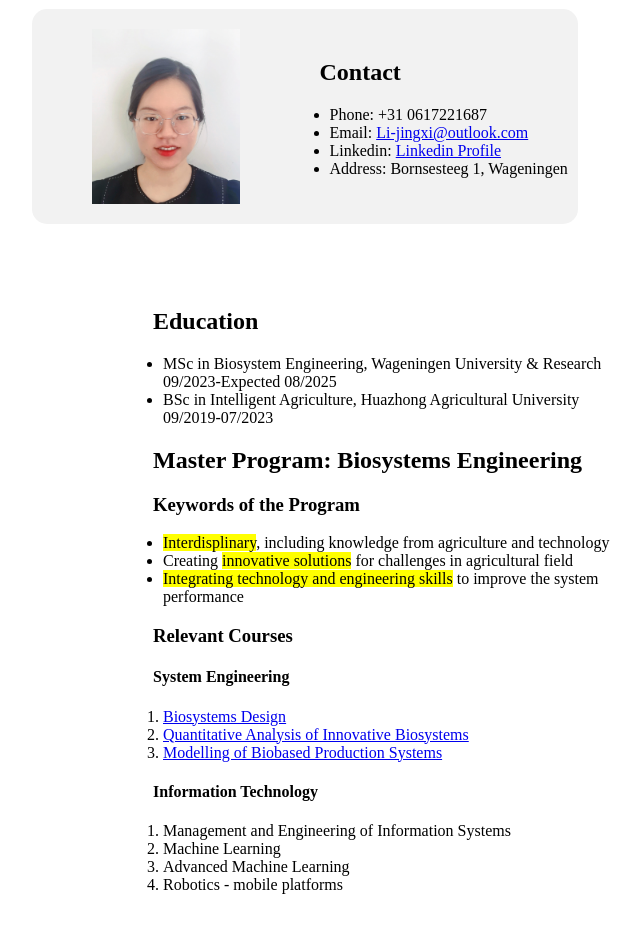
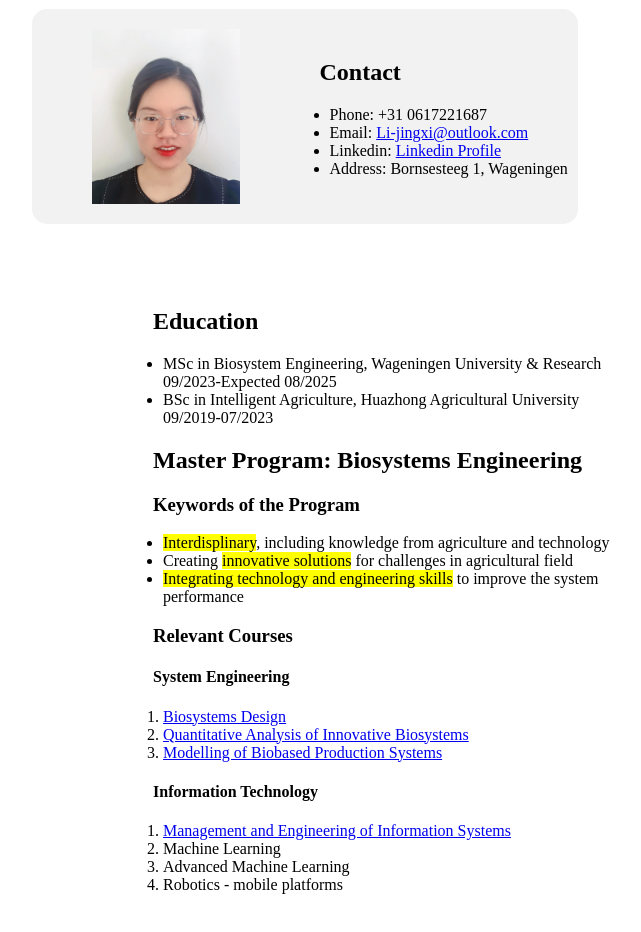
Before and after one commit to Jingxi66-eng/Webpage, a plain HTML site: page index.html in a window 1280 px wide. Shown: the part 150-1082 px from the top of the page, without its empty margins (335-976 px from the left). Drawn offline with Linux system fonts and the light colour scheme.

Commit message:
Update index.html

```diff
--- a/index.html
+++ b/index.html
@@ -103,7 +103,7 @@
       </ol>
       <h4>Information Technology</h4>
       <ol>
-        <li>Management and Engineering of Information Systems</li>
+        <li><a href="page5.html">Management and Engineering of Information Systems</a></li>
         <li>Machine Learning</li>
         <li>Advanced Machine Learning</li>
         <li>Robotics - mobile platforms</li>
```
